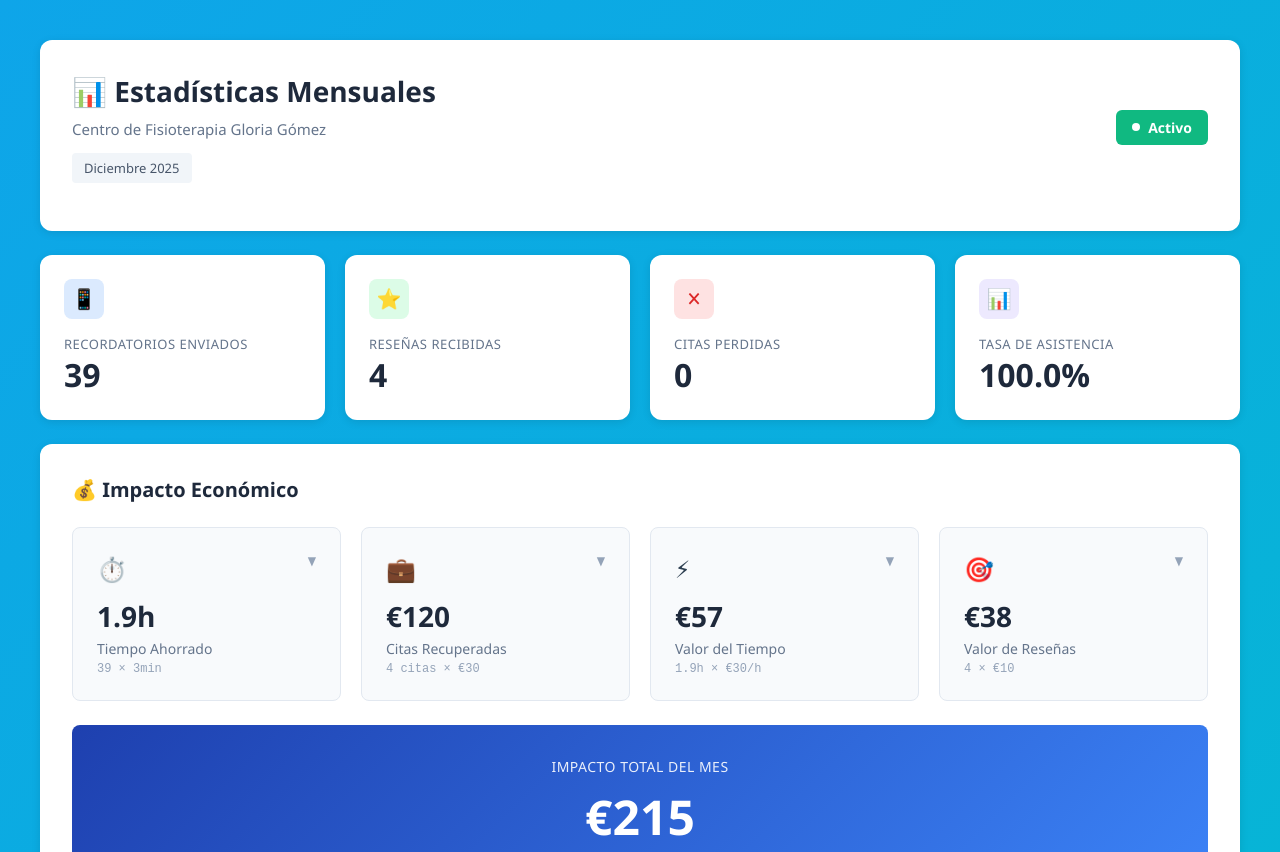
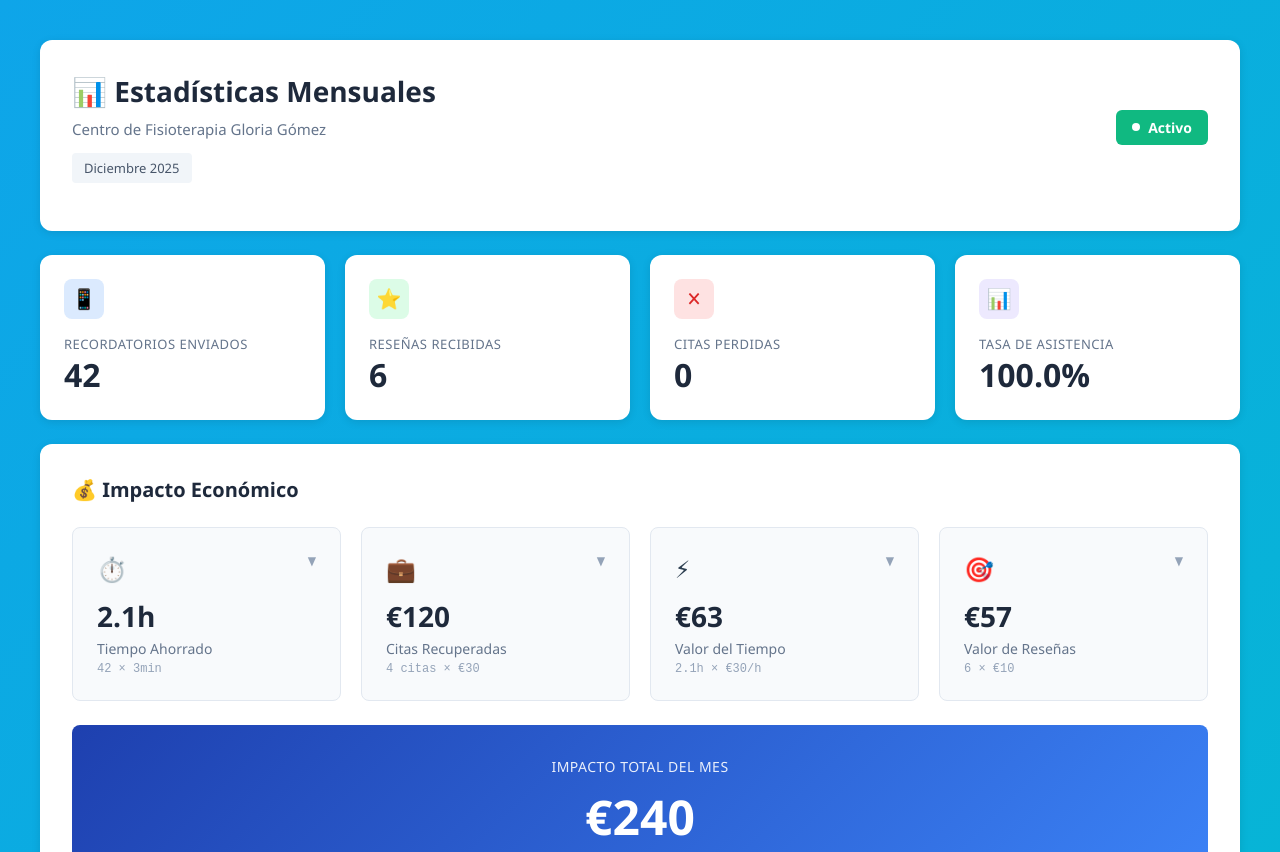
Before and after one commit to sebasai26/form_response, a plain HTML site: page index.html in a window 1280 px wide. Shown: the top 852 px of the page. Drawn offline with Linux system fonts and the light colour scheme.

Commit message:
index.html

```diff
--- a/index.html
+++ b/index.html
@@ -577,10 +577,10 @@
         // CONFIGURACIÓN DE DATOS
         // ============================================
 
-        const recordatoriosEnviados = 39;
-        const resenasRecibidas = 4;
+        const recordatoriosEnviados = 42;
+        const resenasRecibidas = 6;
         const citasPerdidas = 0;
-        const enlacesResenasEnviados = 32;
+        const enlacesResenasEnviados = 35;
 
         // Constantes económicas
         const PRECIO_SESION = 30;
```
